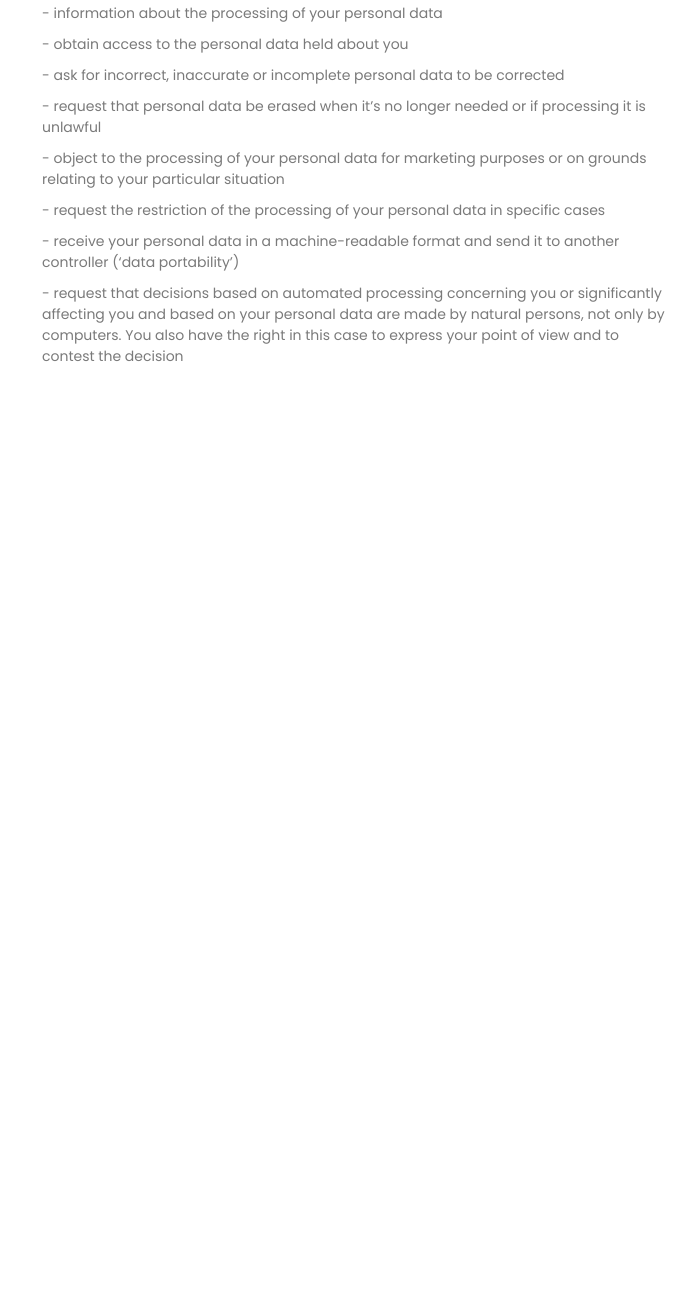
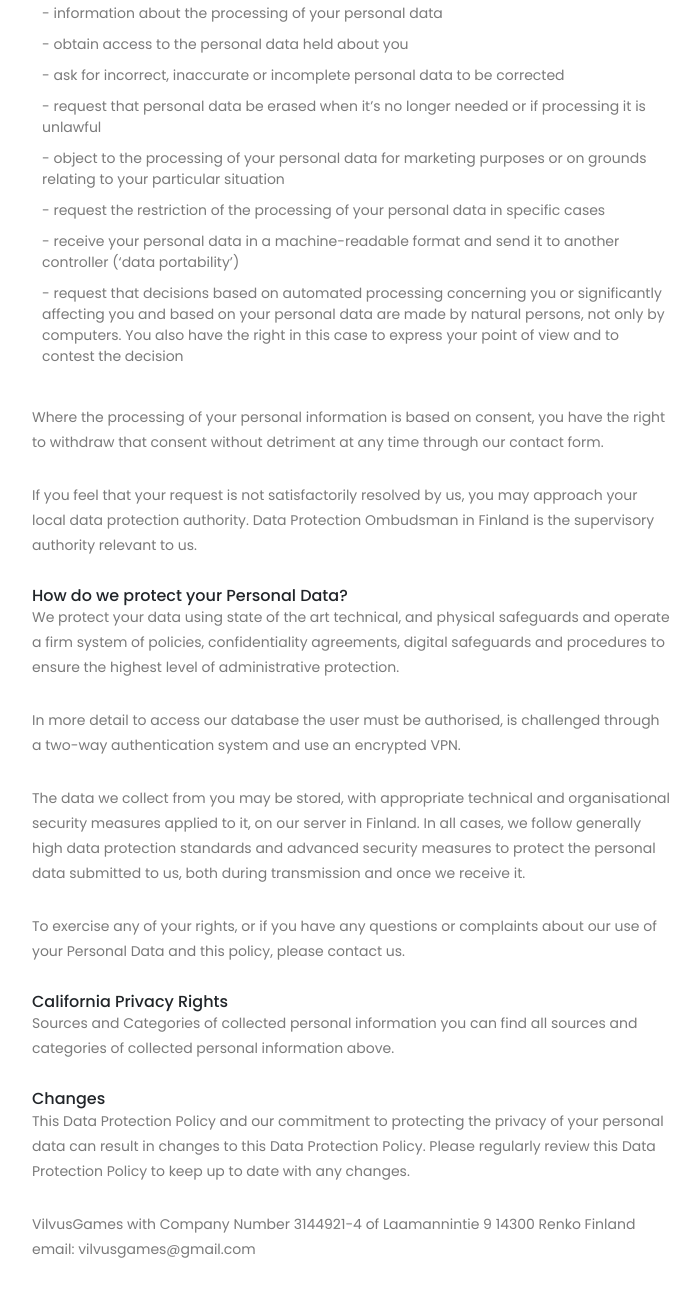
Before and after one commit to Vilkinjukka/VilvusGames, a plain HTML site: page policy/ccp.html in a window 1280 px wide. Shown: the part 4861-6158 px from the top of the page, without its empty margins (288-988 px from the left). Before the commit the page ends 5330 px from the top, so only its background shows below. Drawn offline with Linux system fonts and the light colour scheme.

Commit message:
Add files via upload

```diff
--- a/policy/ccp.html
+++ b/policy/ccp.html
@@ -186,6 +186,36 @@
         <li>- request that decisions based on automated processing concerning you or significantly affecting you and based on your personal data are made by natural persons, not only by computers. You also have the right in this case to express your point of view and to contest the decision </li>
       </ul>
 
+      <p>Where the processing of your personal information is based on consent, you have the right
+      to withdraw that consent without detriment at any time through our contact form.</p>
+      <p>If you feel that your request is not satisfactorily resolved by us, you may approach
+      your local data protection authority. Data Protection Ombudsman in Finland is the supervisory
+      authority relevant to us.</p>
+
+      <h6>How do we protect your Personal Data?</h6>
+      <p>We protect your data using state of the art technical, and physical safeguards and
+      operate a firm system of policies, confidentiality agreements, digital safeguards and
+      procedures to ensure the highest level of administrative protection.</p>
+      <p>In more detail to access our database the user must be authorised, is
+      challenged through a two-way authentication system and use an encrypted VPN.</p>
+      <p>The data we collect from you may be stored, with appropriate technical and organisational
+      security measures applied to it, on our server in Finland. In all cases, we follow
+      generally high data protection standards and advanced security measures to
+      protect the personal data submitted to us, both during transmission and once we receive it.</p>
+      <p>To exercise any of your rights, or if you have any questions or complaints about
+      our use of your Personal Data and this policy, please contact us.</p>
+
+      <h6>California Privacy Rights</h6>
+      <p>Sources and Categories of collected personal information you can find all sources
+      and categories of collected personal information above.</p>
+
+      <h6>Changes</h6>
+      <p>This Data Protection Policy and our commitment to protecting the privacy of
+      your personal data can result in changes to this Data Protection Policy.
+      Please regularly review this Data Protection Policy to keep up to date with any changes.</p>
+
+      <p>VilvusGames with Company Number 3144921-4 of Laamannintie 9 14300 Renko Finland email: vilvusgames@gmail.com</p>
+
     </div>
   </body>
 </html>
```
